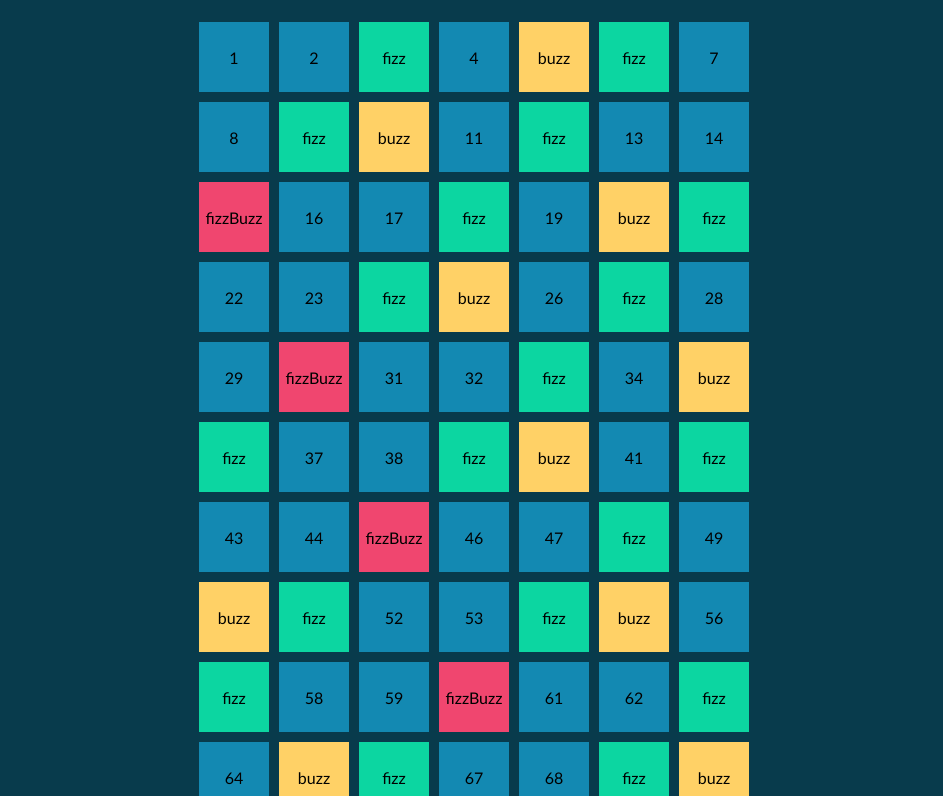
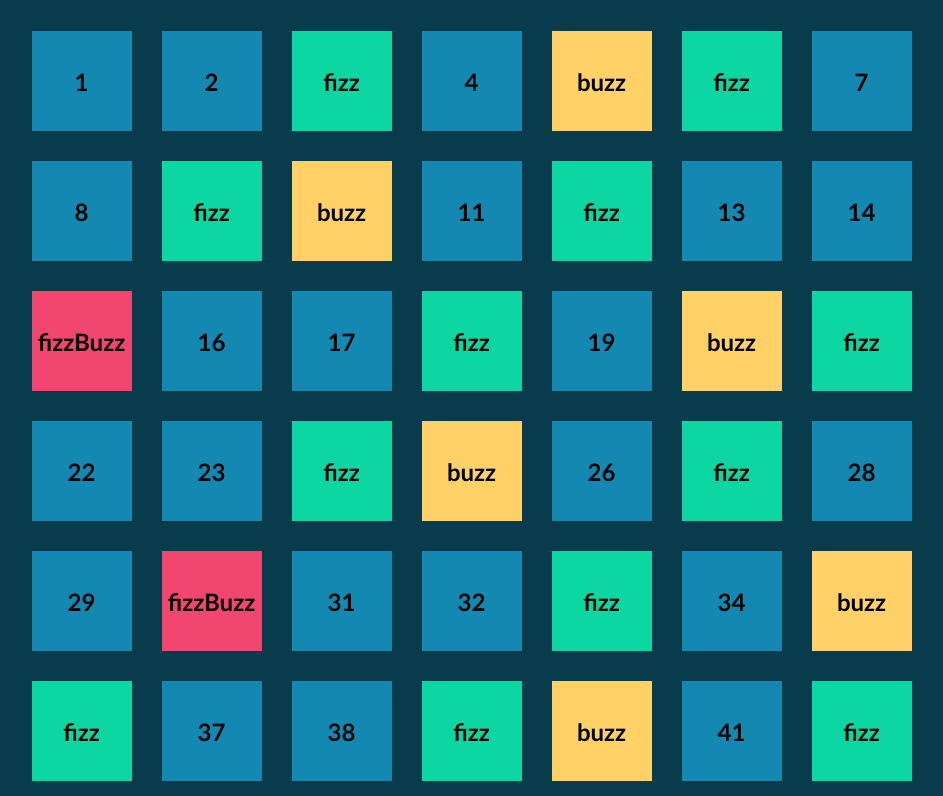
Before and after one commit to Eugenio2104/js-fizzbuzz, a plain HTML site: page index.html in a window 1280 px wide. Shown: the part 180-976 px from the top of the page, without its empty margins (166-1109 px from the left). Drawn offline with Linux system fonts and the light colour scheme.

Commit message:
fine modifica stili

```diff
--- a/css/style.css
+++ b/css/style.css
@@ -12,15 +12,16 @@ body{
 .container{
   display: flex;
   flex-wrap: wrap;
-  max-width: 560px;
+  max-width: 915px;
   margin: 20px auto;
 }
 
 h1{
   display: flex;
   justify-content: center;
-  font-size: 4rem;
-  padding: 50px;
+  font-size: 5rem;
+  font-weight: bold;
+  padding: 40px;
   color: white;
 }
 .box{
@@ -28,12 +29,16 @@ h1{
   justify-content: center;
   align-items: center;
   color: black;
-  width: 70px;
-  height: 70px;
-  margin: 5px;
+  width: 100px;
+  height: 100px;
+  margin: 15px;
   background-color: white;
 }
 
+.rosa,.blu, .verde, .giallo{
+  font-size: 1.5rem;
+  font-weight: bold;
+}
 
 .rosa{
   background-color: #F0466F;
```
